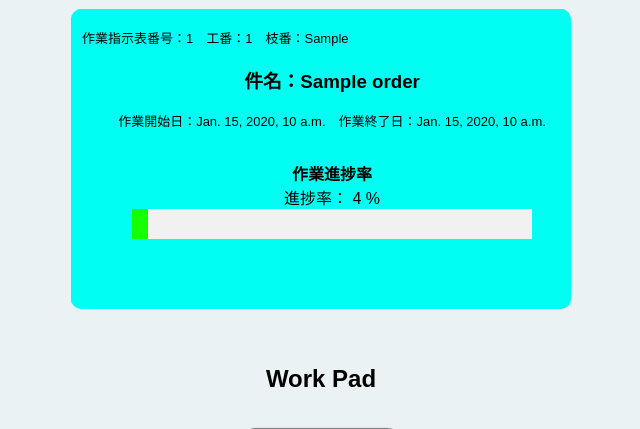
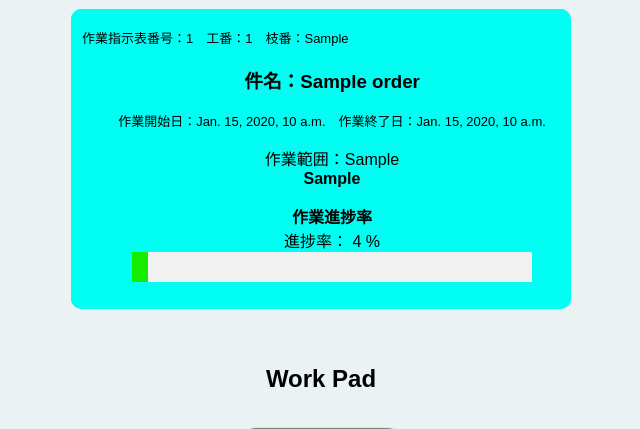
Before and after one commit to Jeshika0815/ushiku_apps, a Django app: template home/templates/home/dashboard.html in a window 1280 px wide. Shown: the part 45-474 px from the top of the page, without its empty margins (319-959 px from the left). Run offline with Django 5.2, Linux system fonts and the light colour scheme; the template is opened without the code that fills it: most values are stand-ins (such as "Sample title", 1, 10 or a date in 2020); some web fonts are replaced.

Commit message:
home_uploaded_2.Jun.25

```diff
--- a/home/templates/home/dashboard.html
+++ b/home/templates/home/dashboard.html
@@ -28,8 +28,7 @@
                 <p align="left" style="font-size: small;">作業指示表番号：{{ order.work_order_number }}　工番：{{ order.work_number }}　枝番：{{ order.work_trenum }} </p>
                 <h3>件名：{{ order.subject }}</h3>
                 <p style="font-size: small;">作業開始日：{{ order.start_date }}　作業終了日：{{ order.end_date }}</p>
-                <br>
-
+                <p>作業範囲：{{ order.work_range }} <br> <strong>{{ order.work_type }}</strong></p>
                 <h4 style="margin: 0;">作業進捗率</h4>
                 <p style="margin:0;">進捗率： {{ order.progress_rate }} %</p>
                 <div class="progress-container" align="left">
@@ -53,7 +52,7 @@
                             height: 30px;
                             text-align: center;
                             line-height: 30px;
-                            background:rgb(21, 255, 0);
+                            background:rgb(20, 237, 0);
                             color: white;
                         }
                     </style>
--- a/home/templates/home/users.html
+++ b/home/templates/home/users.html
@@ -10,6 +10,9 @@
     {% csrf_token %}
     <button type="submit" onclick="return confirm('ログアウトしてもよろしいですか？');">ログアウト</button>
 </form>
+{% if request.user.is_superuser %}
+<button class="hm" onclick="location.href = '{% url 'admin:index' %}'; return alert('管理画面に移動します。');">アカウント管理</button>
+{% endif %}
 </div>
 
 <hr style="border:1px solid silver; width:70%;">
```
